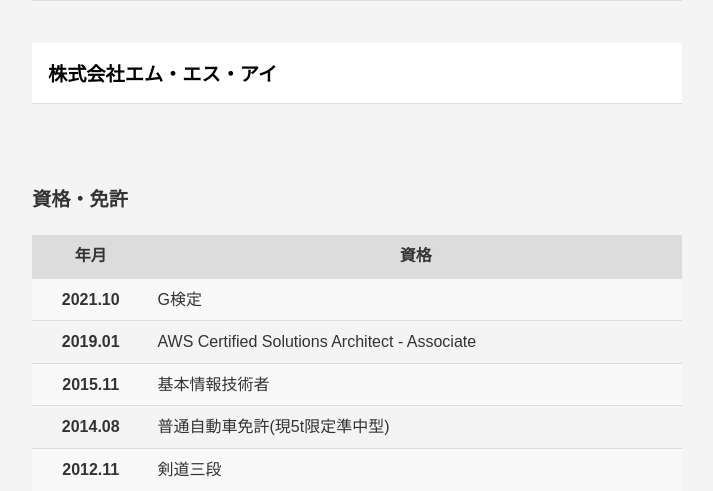
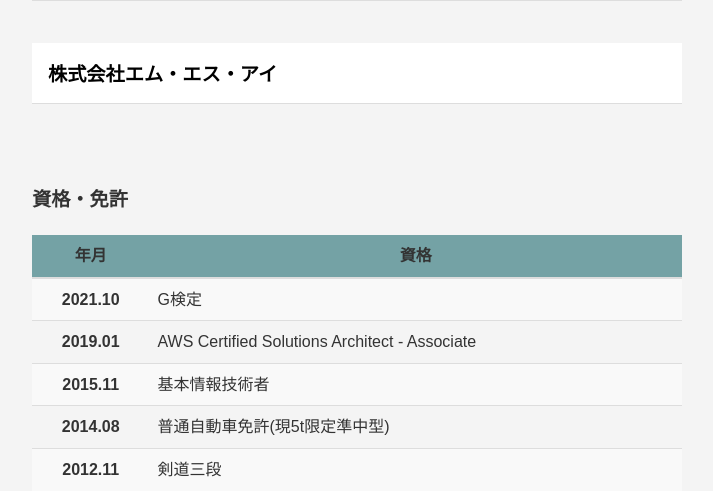
Before and after one commit to shakevo/portfolio-202407, a PHP site: page / in a window 1280 px wide. Shown: the part 1767-2258 px from the top of the page, without its empty margins (283-996 px from the left). Run offline with PHP 8.4, Linux system fonts and the light colour scheme; some web fonts are replaced.

Commit message:
テキスト修正

```diff
--- a/public_html/styles.css
+++ b/public_html/styles.css
@@ -74,7 +74,7 @@
 }
 
 table thead th {
-    background-color: #dcdcdc;
+    background-color: #74a2a5;
     font-weight: bold;
     text-align: center;
     padding: 8px;
```
